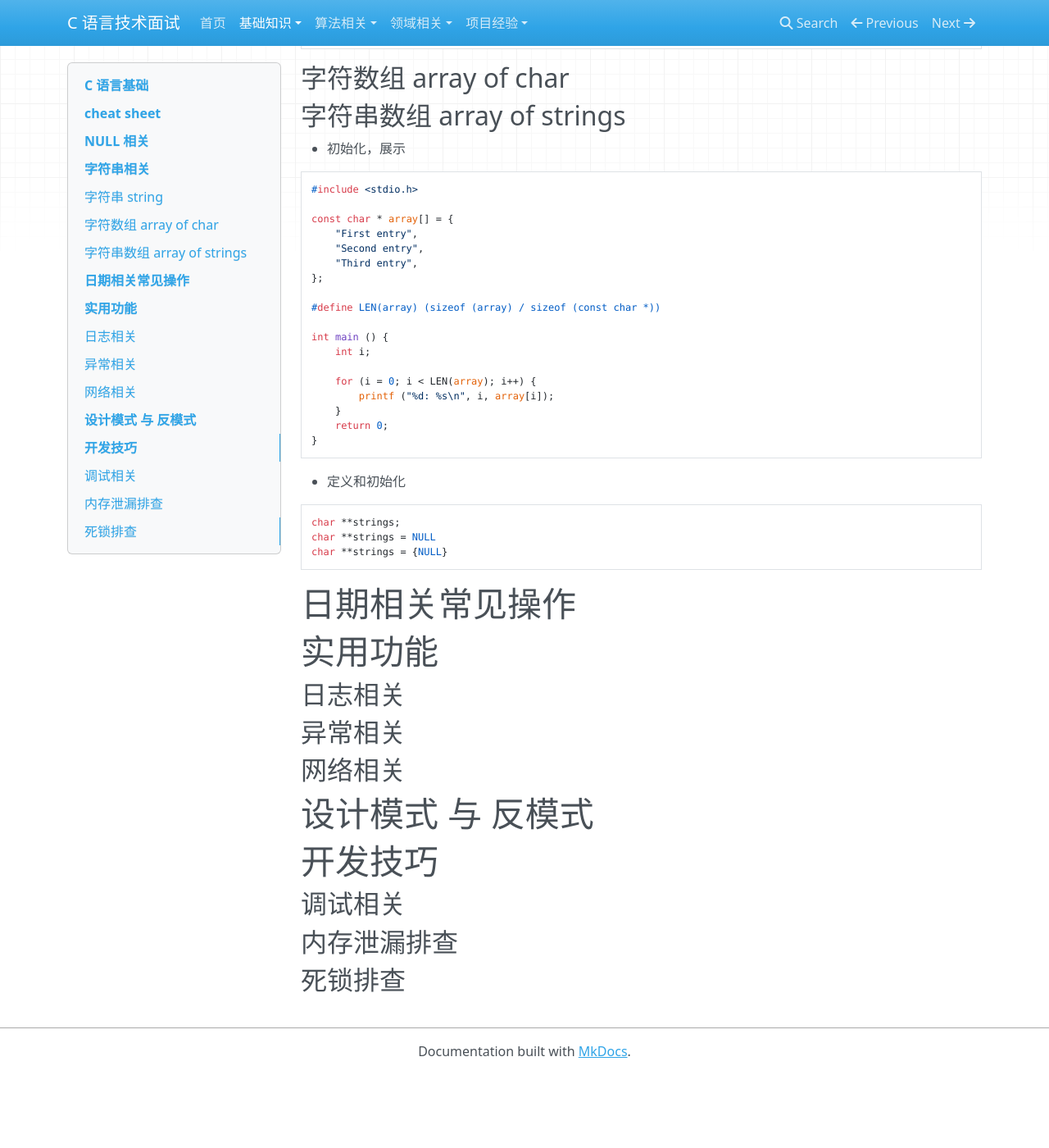
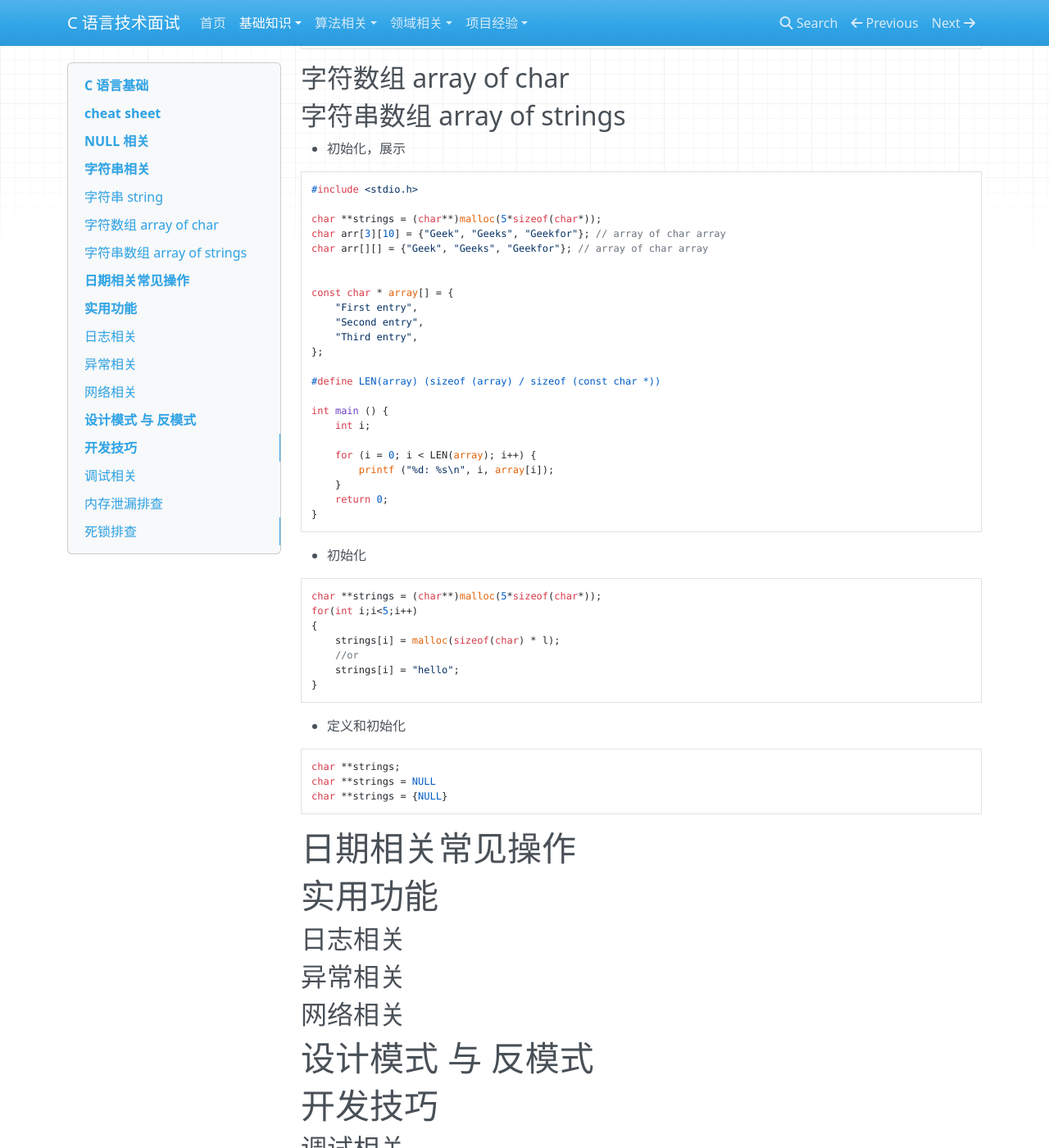
Before and after one commit to renweibo/interview-c, an MkDocs documentation site: the page built from docs/basic/11. basic_c.md, in a window 1280 px wide and 1400 px high, scrolled down 856 px. Shown: the whole window at 82% size. Built offline with MkDocs 1.6.1, drawn with Linux system fonts in a browser that asks for light colours; nearby versions of some CDN libraries; before the commit the page ends 2166 px from its top, so only the background shows below that.

Commit message:
[other] minor

````diff
--- a/docs/basic/11. basic_c.md
+++ b/docs/basic/11. basic_c.md
@@ -50,6 +50,11 @@ printf ("%s\n", s); // 常见打印
 ```c
 #include <stdio.h>
 
+char **strings = (char**)malloc(5*sizeof(char*));
+char arr[3][10] = {"Geek", "Geeks", "Geekfor"}; // array of char array
+char arr[][] = {"Geek", "Geeks", "Geekfor"}; // array of char array
+
+
 const char * array[] = {
     "First entry",
     "Second entry",
@@ -65,6 +70,18 @@ int main () {
         printf ("%d: %s\n", i, array[i]);
     }
     return 0;
+}
+```
+
+- 初始化
+
+```c
+char **strings = (char**)malloc(5*sizeof(char*));
+for(int i;i<5;i++)
+{
+    strings[i] = malloc(sizeof(char) * l);
+    //or
+    strings[i] = "hello";
 }
 ```
 
````
